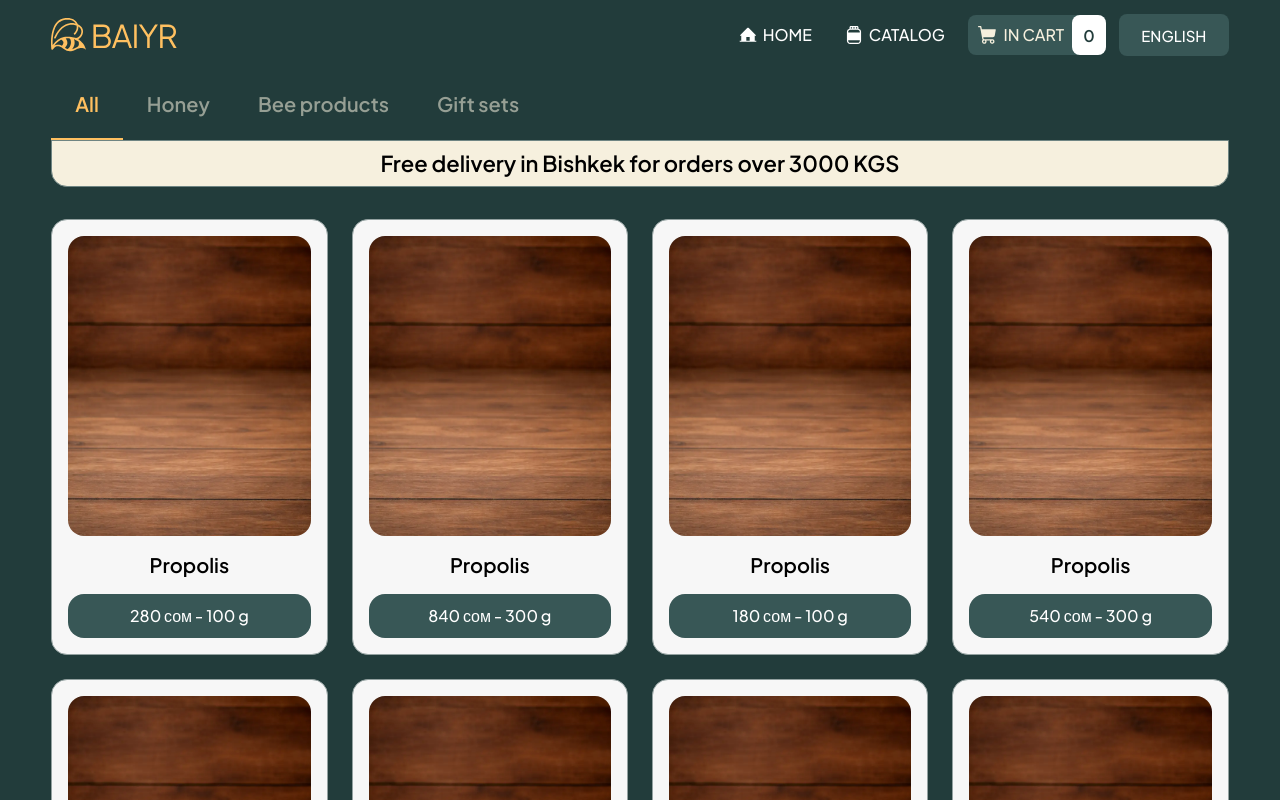
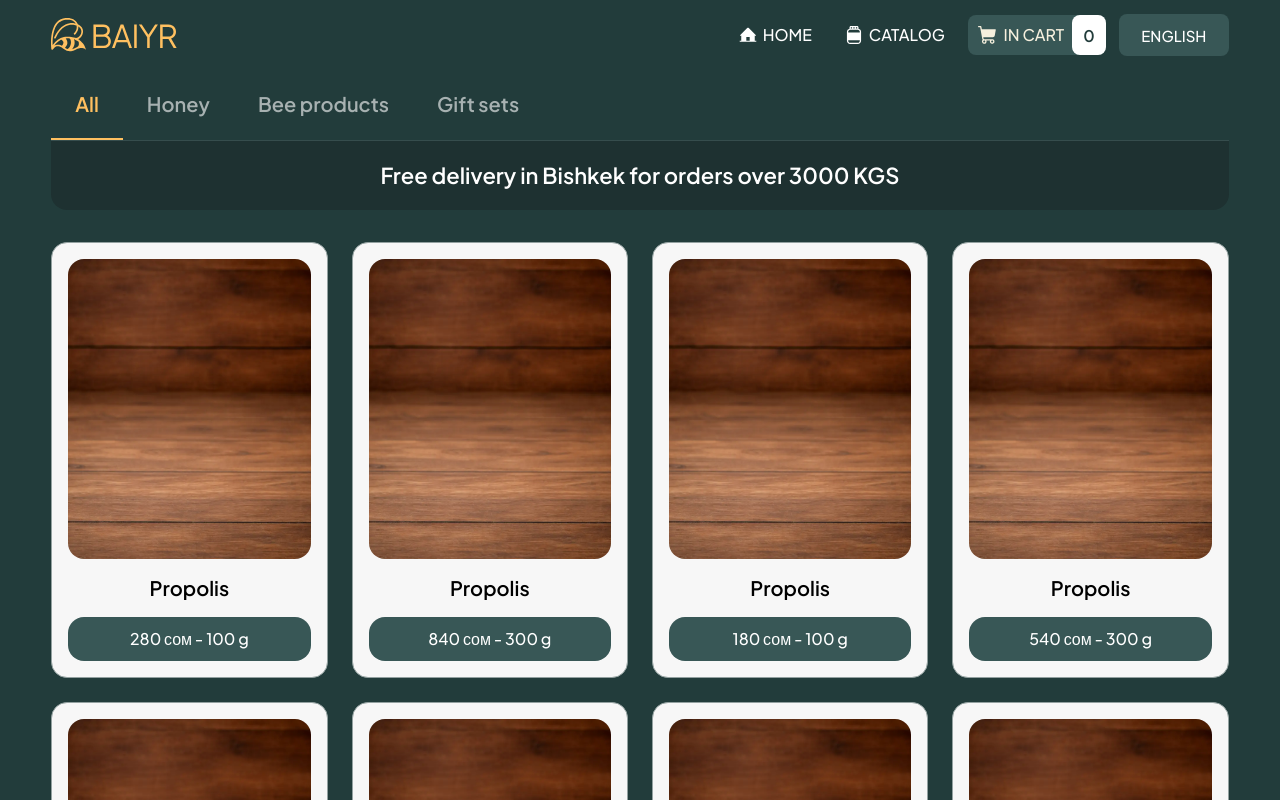
Before and after one commit to ElamanZ/baiyr, a Next.js app: page /en/catalog in a window 1280 px wide. Shown: the top 800 px of the page. Built offline with nearby package versions, Linux system fonts and the light colour scheme.

Commit message:
fix: catalog

```diff
--- a/src/app/globals.css
+++ b/src/app/globals.css
@@ -18,7 +18,7 @@ html,
 body {
   font-family: Arial, sans-serif;
   background-color: #223c3b;
-  color: #f6f0de;
+  color: #000;
 }
 
 body {
--- a/src/components/catalog/CatalogTabs/CatalogTabs.module.css
+++ b/src/components/catalog/CatalogTabs/CatalogTabs.module.css
@@ -32,7 +32,7 @@
   border: none;
   border-bottom: 2px solid transparent;
   background: transparent;
-  color: rgba(246, 240, 222, 0.55);
+  color: #A7B1B1;
   font-size: 20px;
   font-weight: 600;
   line-height: 1;
--- a/src/components/catalog/DeliveryBanner/DeliveryBanner.module.css
+++ b/src/components/catalog/DeliveryBanner/DeliveryBanner.module.css
@@ -1,17 +1,15 @@
 .banner {
   width: 100%;
   margin-bottom: 32px;
-  padding: 8px;
-  background: #f6f0de;
-  border: 1px solid #6f8583;
-
+  padding: 20px;
+  background: #1E3131;
   border-top-left-radius: 0;
   border-top-right-radius: 0;
   border-bottom-left-radius: 16px;
   border-bottom-right-radius: 16px;
-
+  border-top: 1px solid #364D4D;
   text-align: center;
-  color: #000000;
+  color: #FFFFFF;
   font-size: 22px;
   font-weight: 600;
   line-height: 1.3;
```
